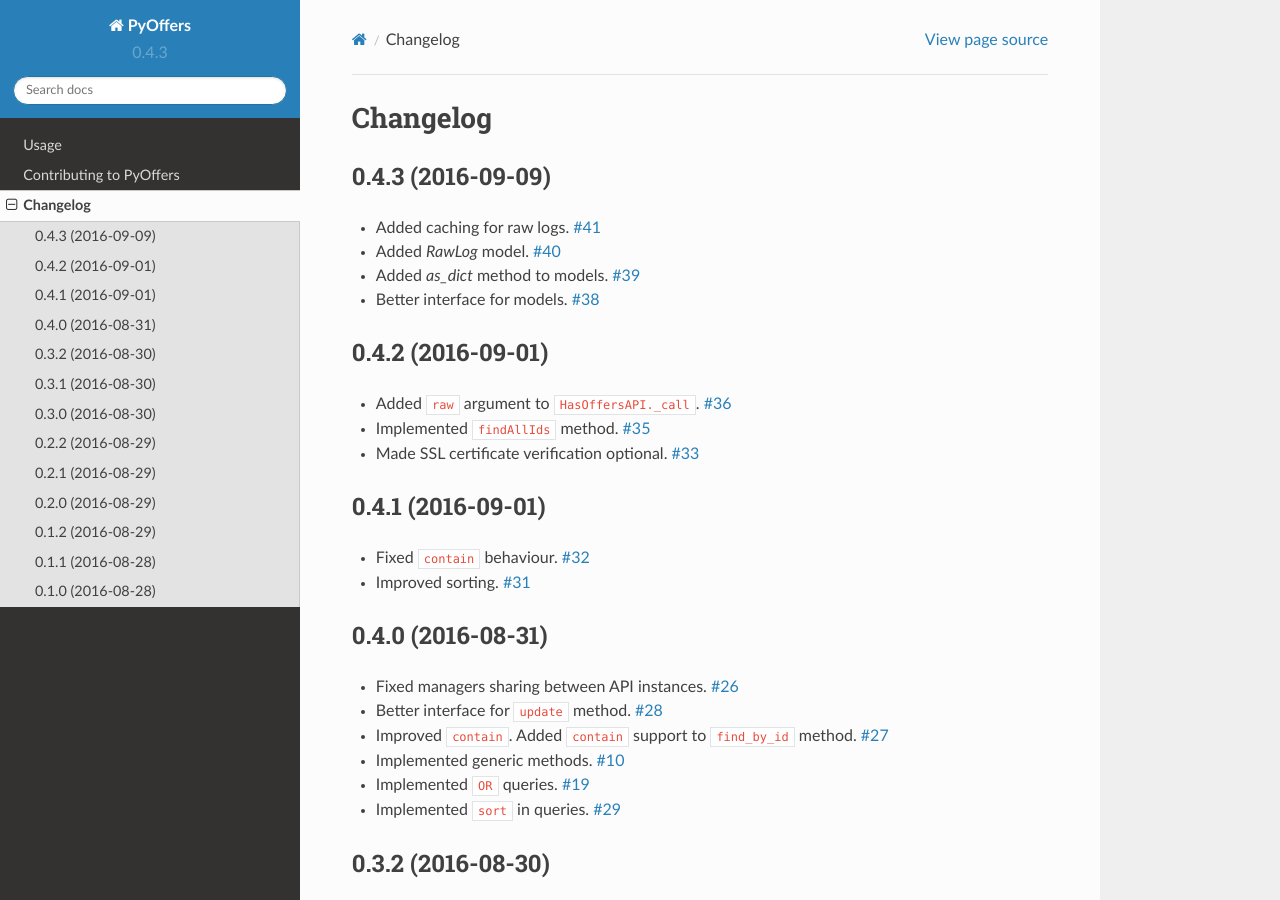
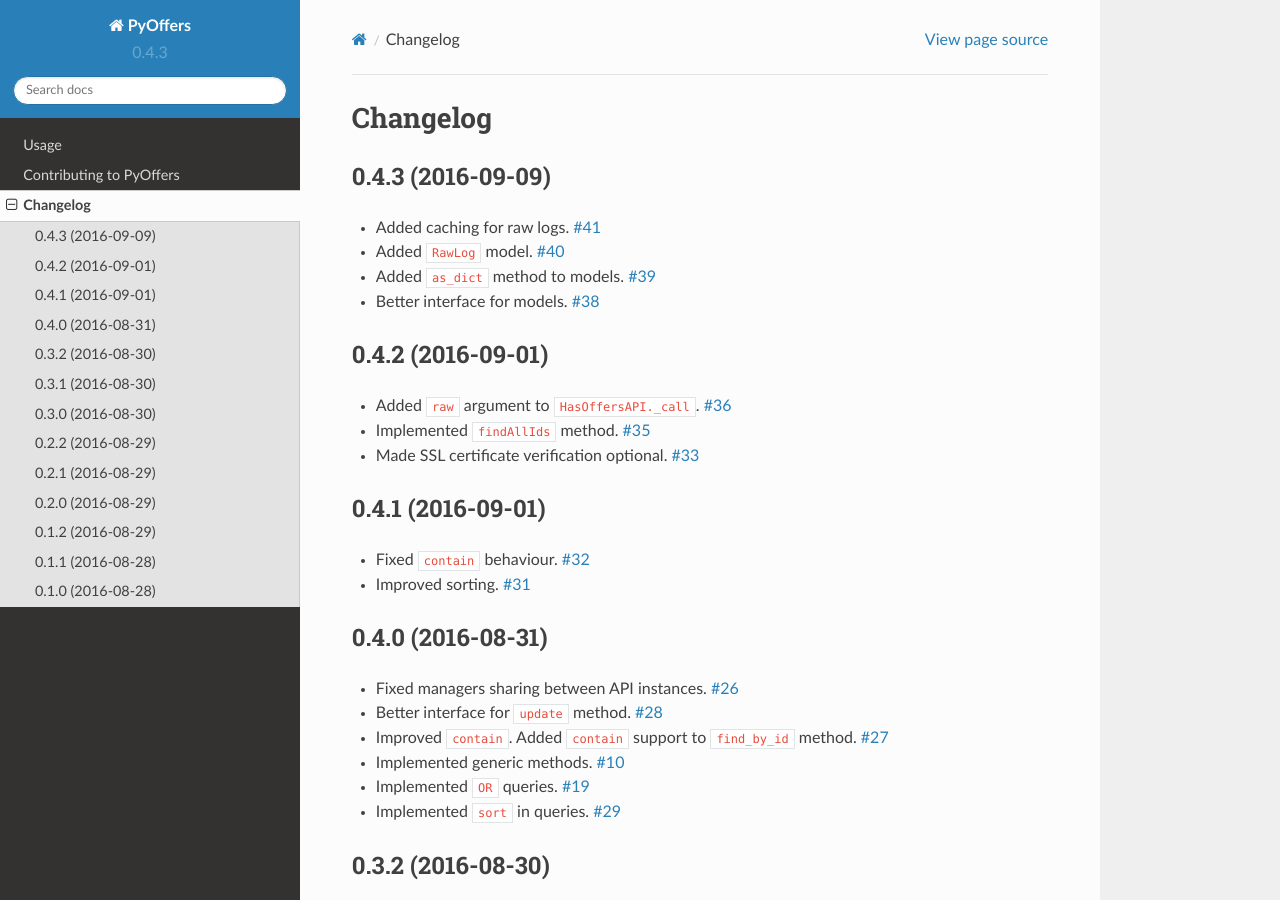
Before and after one commit to Stranger6667/pyoffers, a Sphinx documentation site: the page built from docs/changelog.rst, in a window 1280 px wide and 900 px high. Built offline with Sphinx 7.4.7 and the Read the Docs theme 2.0.0, drawn with Linux system fonts in a browser that asks for light colours.

Commit message:
Fix syntax

```diff
--- a/docs/changelog.rst
+++ b/docs/changelog.rst
@@ -7,8 +7,8 @@
 ------------------
 
 - Added caching for raw logs. `#41`_
-- Added `RawLog` model. `#40`_
-- Added `as_dict` method to models. `#39`_
+- Added ``RawLog`` model. `#40`_
+- Added ``as_dict`` method to models. `#39`_
 - Better interface for models. `#38`_
 
 0.4.2 (2016-09-01)
```
